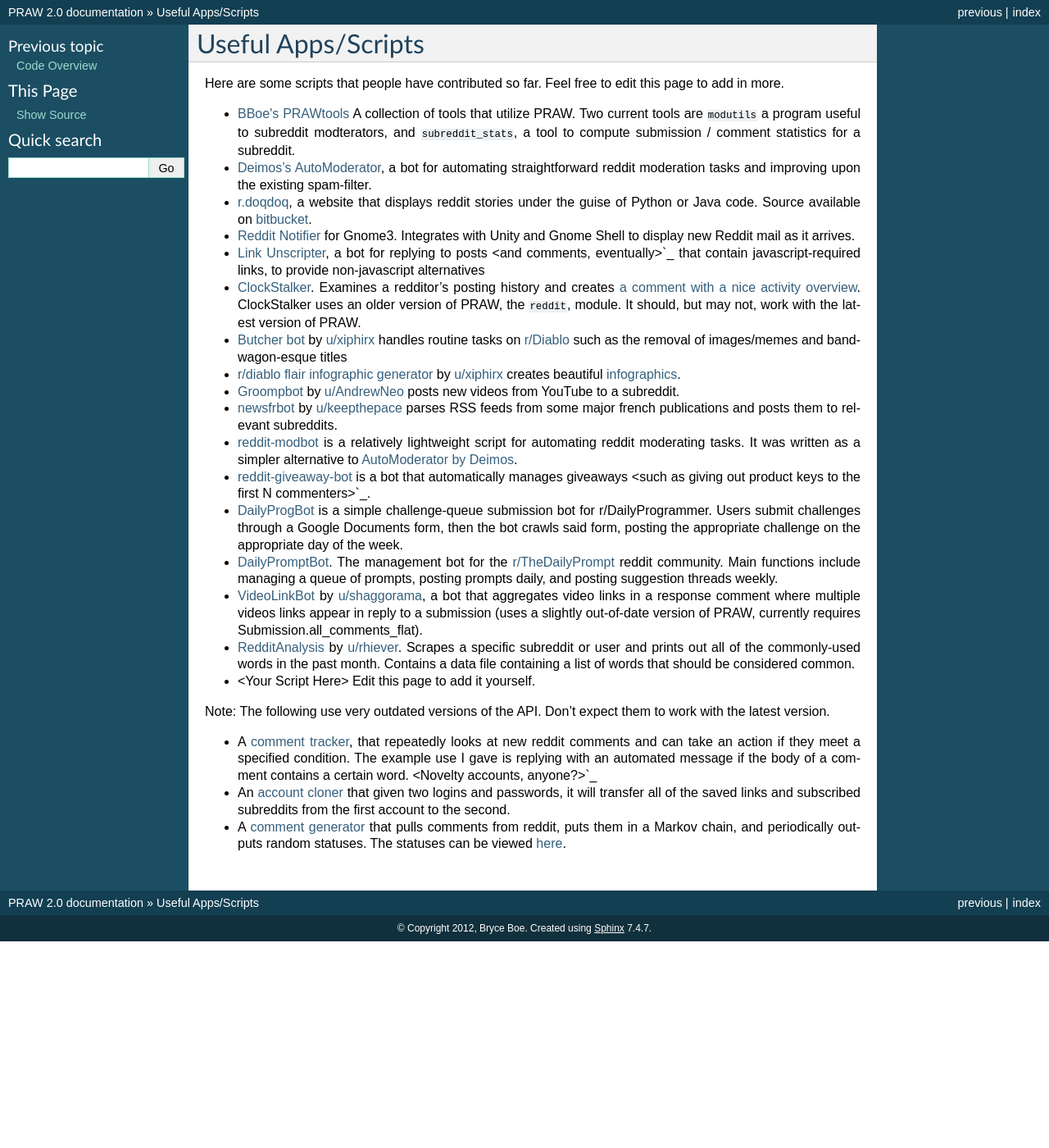
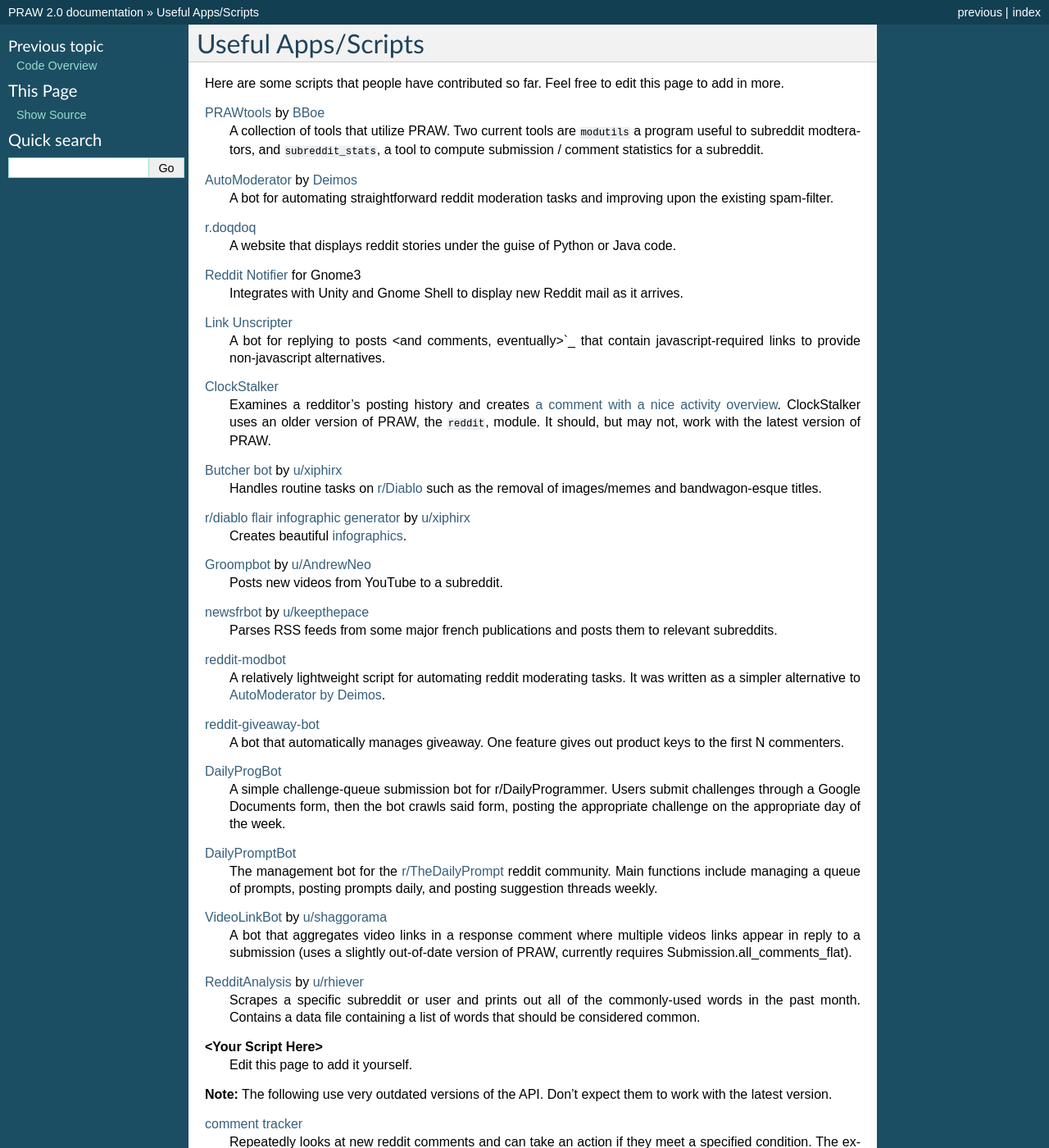
Before and after one commit to praw-dev/praw, a Sphinx documentation site: the page built from docs/pages/useful_scripts.rst, in a window 1280 px wide and 1400 px high. Shown: the whole window at 82% size. Built offline with Sphinx 7.4.7, drawn with Linux system fonts in a browser that asks for light colours; some of the changed text lies outside the part shown.

```diff
--- a/docs/pages/useful_scripts.rst
+++ b/docs/pages/useful_scripts.rst
@@ -5,81 +5,90 @@ Useful Apps/Scripts
 
 Here are some scripts that people have contributed so far. Feel free to edit this page to add in more.
 
-* `BBoe\'s PRAWtools <https://github.com/praw-dev/prawtools>`_ A collection of
-  tools that utilize PRAW. Two current tools are ``modutils`` a program useful
-  to subreddit modterators, and ``subreddit_stats``, a tool to compute
-  submission / comment statistics for a subreddit.
-* `Deimos's AutoModerator <https://github.com/Deimos/AutoModerator>`_, a bot
-  for automating straightforward reddit moderation tasks and improving upon the
-  existing spam-filter.
-* `r.doqdoq <http://r.doqdoq.com/>`_, a website that displays reddit stories
-  under the guise of Python or Java code. Source available on
-  `bitbucket <https://bitbucket.org/john2x/rdoqdoq>`_.
-* `Reddit Notifier <https://github.com/nemec/reddit-notify>`_ for Gnome3.
-  Integrates with Unity and Gnome Shell to display new Reddit mail as it
-  arrives.
-* `Link Unscripter <https://github.com/sparr/reddit-link-unscripter>`_, a bot
-  for replying to posts <and comments, eventually>`_ that contain
-  javascript-required links, to provide non-javascript alternatives
-* `ClockStalker <https://github.com/ClockStalker/clockstalker>`_. Examines a
-  redditor's posting history and creates `a comment with a nice activity
-  overview
-  <http://www.reddit.com/r/AskReddit/comments/129lyb/what_fact_about_reality_
-  terrifies_you_or_gives/c6tbgd7?context=1>`_. ClockStalker uses an older
-  version of PRAW, the ``reddit``, module. It should, but may not, work with
-  the latest version of PRAW.
-* `Butcher bot <https://github.com/xiphirx/Butcher-Bot>`_ by
-  `u/xiphirx <http://www.reddit.com/user/xiphirx>`_ handles routine tasks on
-  `r/Diablo <http://www.reddit.com/r/diablo>`_ such as the removal of
-  images/memes and bandwagon-esque titles
-* `r/diablo flair infographic generator
-  <https://github.com/xiphirx/rdiablo-flair-infographic-generator>`_ by
-  `u/xiphirx <http://www.reddit.com/user/xiphirx>`_ creates beautiful
-  `infographics <http://i.imgur.com/smqWx.jpg>`_.
-* `Groompbot <https://github.com/AndrewNeo/groompbot>`_ by
-  `u/AndrewNeo <http://www.reddit.com/user/AndrewNeo>`_ posts new videos from
-  YouTube to a subreddit.
-* `newsfrbot <https://github.com/gardaud/newsfrbot>`_ by `u/keepthepace
-  <http://www.reddit.com/user/keepthepace>`_ parses RSS feeds from some major
-  french publications and posts them to relevant subreddits.
-* `reddit-modbot <https://github.com/rasher/reddit-modbot>`_ is a relatively
-  lightweight script for automating reddit moderating tasks. It was written as
-  a simpler alternative to `AutoModerator by Deimos
-  <https://github.com/Deimos/AutoModerator>`_.
-* `reddit-giveaway-bot <https://github.com/nemec/reddit-giveaway-bot>`_ is a
-  bot that automatically manages giveaways <such as giving out product keys to
-  the first N commenters>`_.
-* `DailyProgBot <https://github.com/nint22/DailyProgBot>`_ is a simple
-  challenge-queue submission bot for r/DailyProgrammer. Users submit challenges
-  through a Google Documents form, then the bot crawls said form, posting the
-  appropriate challenge on the appropriate day of the week.
-* `DailyPromptBot <http://hg.arenthil.net/dailypromptbot>`_. The management bot
-  for the `r/TheDailyPrompt <www.reddit.com/r/TheDailyPrompt>`_ reddit
-  community.  Main functions include managing a queue of prompts, posting
-  prompts daily, and posting suggestion threads weekly.
-* `VideoLinkBot <https://github.com/dmarx/VideoLinkBot>`_ by
-  `u/shaggorama <http://www.reddit.com/u/shaggorama>`_, a bot that aggregates
-  video links in a response comment where multiple videos links appear in reply
-  to a submission (uses a slightly out-of-date version of PRAW, currently
-  requires Submission.all_comments_flat).
-* `RedditAnalysis <https://github.com/rhiever/reddit-analysis>`_ by
-  `u/rhiever <http://www.reddit.com/user/rhiever>`_. Scrapes a specific subreddit
-  or user and prints out all of the commonly-used words in the past month.
-  Contains a data file containing a list of words that should be considered common.
-* \<Your Script Here\> Edit this page to add it yourself.
+`PRAWtools <https://github.com/praw-dev/prawtools>`_ by `BBoe <https://github.com/bboe>`_
+    A collection of tools that utilize PRAW. Two current tools are ``modutils``
+    a program useful to subreddit modterators, and ``subreddit_stats``, a tool
+    to compute submission / comment statistics for a subreddit.
 
-Note: The following use very outdated versions of the API. Don't expect them
+`AutoModerator <https://github.com/Deimos/AutoModerator>`_ by `Deimos <https://github.com/deimos>`_
+    A bot for automating straightforward reddit moderation tasks and improving
+    upon the existing spam-filter.
+
+`r.doqdoq <https://bitbucket.org/john2x/rdoqdoq>`_
+    A website that displays reddit stories under the guise of Python or Java code.
+
+`Reddit Notifier <https://github.com/nemec/reddit-notify>`_ for Gnome3
+    Integrates with Unity and Gnome Shell to display new Reddit mail as it arrives.
+
+`Link Unscripter <https://github.com/sparr/reddit-link-unscripter>`_
+    A bot for replying to posts <and comments, eventually>`_ that contain javascript-required
+    links to provide non-javascript alternatives.
+
+`ClockStalker <https://github.com/ClockStalker/clockstalker>`_
+    Examines a redditor's posting history and creates `a comment with a nice activity
+    overview
+    <http://www.reddit.com/r/AskReddit/comments/129lyb/what_fact_about_reality_
+    terrifies_you_or_gives/c6tbgd7?context=1>`_. ClockStalker uses an older
+    version of PRAW, the ``reddit``, module. It should, but may not, work with
+    the latest version of PRAW.
+
+`Butcher bot <https://github.com/xiphirx/Butcher-Bot>`_ by `u/xiphirx <http://www.reddit.com/user/xiphirx>`_
+    Handles routine tasks on `r/Diablo <http://www.reddit.com/r/diablo>`_ such as the
+    removal of images/memes and bandwagon-esque titles.
+
+`r/diablo flair infographic generator <https://github.com/xiphirx/rdiablo-flair-infographic-generator>`_ by `u/xiphirx <http://www.reddit.com/user/xiphirx>`_
+    Creates beautiful `infographics <http://i.imgur.com/smqWx.jpg>`_.
+
+`Groompbot <https://github.com/AndrewNeo/groompbot>`_ by `u/AndrewNeo <http://www.reddit.com/user/AndrewNeo>`_
+    Posts new videos from YouTube to a subreddit.
+
+`newsfrbot <https://github.com/gardaud/newsfrbot>`_ by `u/keepthepace <http://www.reddit.com/user/keepthepace>`_
+    Parses RSS feeds from some major french publications and posts them to relevant subreddits.
+
+`reddit-modbot <https://github.com/rasher/reddit-modbot>`_
+    A relatively lightweight script for automating reddit moderating tasks.
+    It was written as a simpler alternative to `AutoModerator by Deimos <https://github.com/Deimos/AutoModerator>`_.
+
+`reddit-giveaway-bot <https://github.com/nemec/reddit-giveaway-bot>`_
+    A bot that automatically manages giveaway. One feature gives out product keys to
+    the first N commenters.
+
+`DailyProgBot <https://github.com/nint22/DailyProgBot>`_
+    A simple challenge-queue submission bot for r/DailyProgrammer. Users submit
+    challenges through a Google Documents form, then the bot crawls said form, posting the
+    appropriate challenge on the appropriate day of the week.
+
+`DailyPromptBot <http://hg.arenthil.net/dailypromptbot>`_
+    The management bot for the `r/TheDailyPrompt <www.reddit.com/r/TheDailyPrompt>`_
+    reddit community.  Main functions include managing a queue of prompts, posting
+    prompts daily, and posting suggestion threads weekly.
+
+`VideoLinkBot <https://github.com/dmarx/VideoLinkBot>`_ by `u/shaggorama <http://www.reddit.com/u/shaggorama>`_
+    A bot that aggregates video links in a response comment where multiple videos links
+    appear in reply to a submission (uses a slightly out-of-date version of PRAW, currently
+    requires Submission.all_comments_flat).
+
+`RedditAnalysis <https://github.com/rhiever/reddit-analysis>`_ by `u/rhiever <http://www.reddit.com/user/rhiever>`_
+    Scrapes a specific subreddit or user and prints out all of the commonly-used
+    words in the past month. Contains a data file containing a list of words that
+    should be considered common.
+
+**\<Your Script Here\>**
+    Edit this page to add it yourself.
+
+**Note:** The following use very outdated versions of the API. Don't expect them
 to work with the latest version.
 
-* A `comment tracker <https://github.com/mellort/reddit_comment_tracker>`_,
-  that repeatedly looks at new reddit comments and can take an action if they
-  meet a specified condition. The example use I gave is replying with an
-  automated message if the body of a comment contains a certain word. <Novelty
-  accounts, anyone?>`_
-* An `account cloner <https://github.com/mellort/reddit_account_cloner>`_ that
-  given two logins and passwords, it will transfer all of the saved links and
-  subscribed subreddits from the first account to the second.
-* A `comment generator <https://github.com/mellort/reddit_comment_bot>`_ that
-  pulls comments from reddit, puts them in a Markov chain, and periodically
-  outputs random statuses. The statuses can be viewed `here
-  <http://identi.ca/redditbot/all>`_.
+`comment tracker <https://github.com/mellort/reddit_comment_tracker>`_
+    Repeatedly looks at new reddit comments and can take an action if they
+    meet a specified condition. The example use I gave is replying with an
+    automated message if the body of a comment contains a certain word. <Novelty
+    accounts, anyone?>`_
+
+`account cloner <https://github.com/mellort/reddit_account_cloner>`_
+    Given two logins and passwords, it will transfer all of the saved links and
+    subscribed subreddits from the first account to the second.
+
+`comment generator <https://github.com/mellort/reddit_comment_bot>`_
+    Pulls comments from reddit, puts them in a Markov chain, and periodically
+    outputs random statuses. The statuses can be viewed `here <http://identi.ca/redditbot/all>`_.
```
Also changed, not shown: docs/index.rst (+21 -0 lines).
